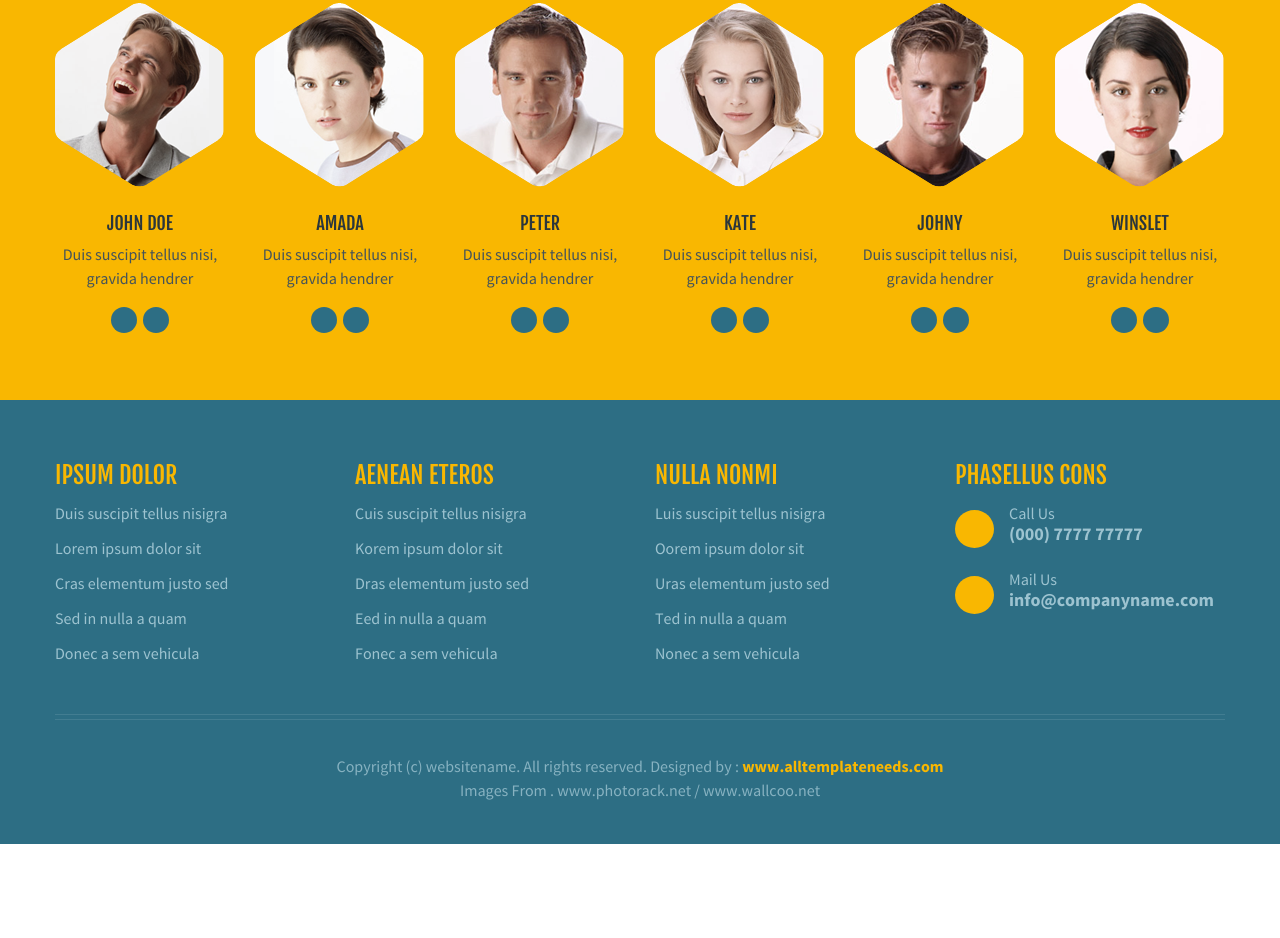
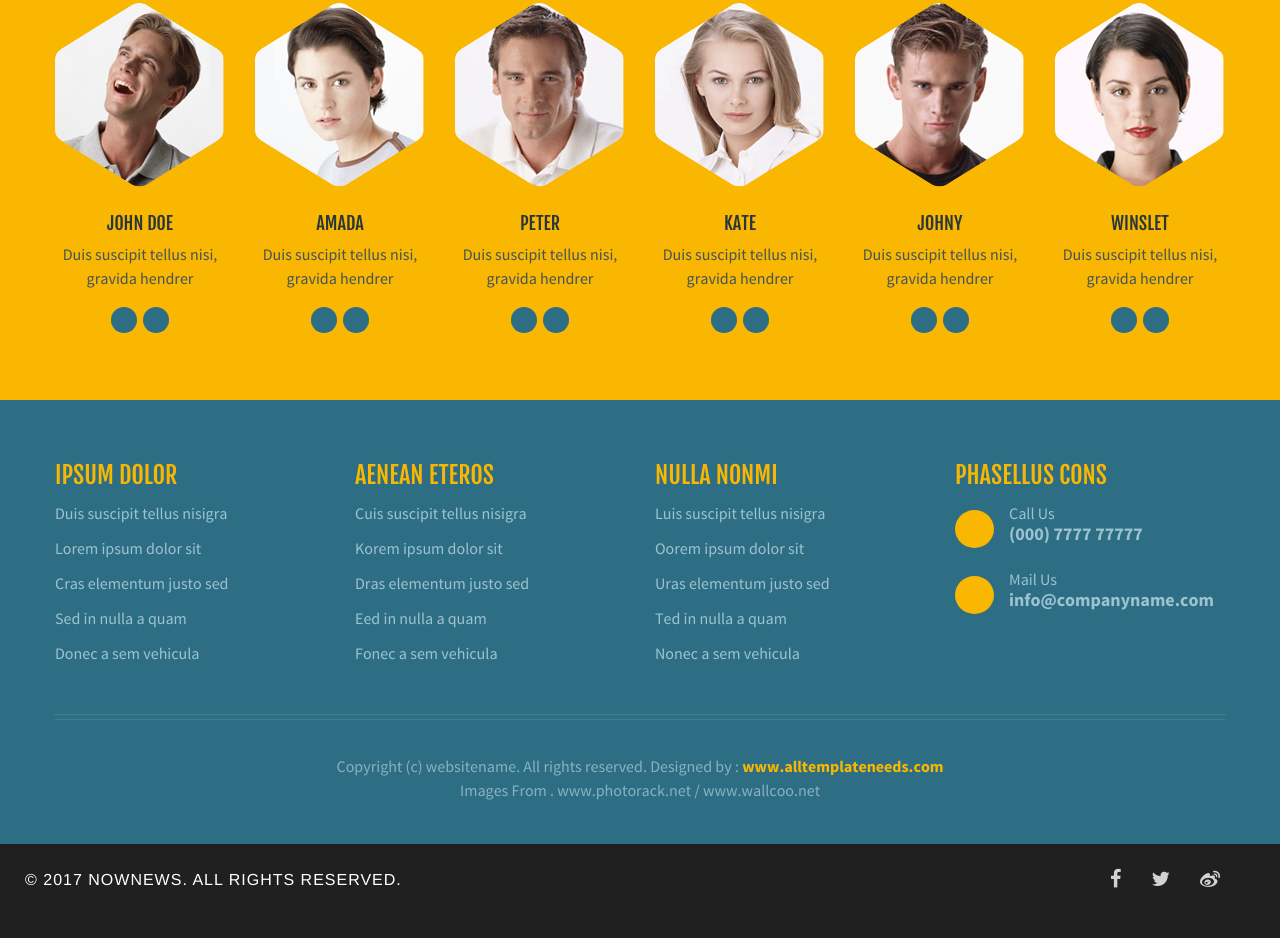
Before and after one commit to NOWnews/LiveMarketingEventPage, a website: page index.html in a window 1280 px wide. Shown: the part 2118-3056 px from the top of the page. Before the commit the page ends 2962 px from the top, so only its background shows below. Drawn offline with Linux system fonts and the light colour scheme.

Commit message:
footer finish

```diff
--- /dev/null
+++ b/css/wb.css
@@ -0,0 +1,38 @@
+footer{
+    padding:20px 0;
+    background:#202020;
+    overflow:hidden;
+}
+footer p{
+    color:#FFF;
+    margin:0;
+    font-size:16px;
+    font-weight:300;
+    letter-spacing:1px;
+    margin-top:3px;
+    text-transform:uppercase;
+}
+.footer-social{
+    position:relative;
+    padding:0;
+    font-size:0;
+    list-style:none;
+    text-align:right;
+    margin:-5px;
+}
+.footer-social > li{
+    display:inline-block;
+    *display:inline;
+    *zoom:1;
+}
+.footer-social a{
+    display:block;
+    font-size:20px;
+    padding:5px;
+    color:#FFF;
+    color:rgba(255,255,255,.8);
+    margin-left:20px;
+}
+.footer-social a:hover{
+    color:#FFF;
+}
--- a/index.html
+++ b/index.html
@@ -13,9 +13,9 @@
         <link rel="stylesheet" href="css/bootstrap.css">
         <link rel="stylesheet" href="css/bootstrap-responsive.css">
         <link rel="stylesheet" href="css/custom-styles.css">
-        <link rel="stylesheet" href="https://cdnjs.cloudflare.com/ajax/libs/font-awesome/3.2.1/css/font-awesome.min.css">
+        <link rel="stylesheet" href="https://maxcdn.bootstrapcdn.com/font-awesome/4.7.0/css/font-awesome.min.css">
         <link rel="stylesheet" href="css/component.css">
-        <link rel="stylesheet" href="https://cdnjs.cloudflare.com/ajax/libs/font-awesome/3.2.1/css/font-awesome-ie7.min.css">
+        <link rel="stylesheet" href="css/wb.css">
 
         <script src="js/modernizr-2.6.2-respond-1.1.0.min.js"></script>
     </head>
@@ -310,6 +310,35 @@
             </div>
         </div>
 
+        <footer>
+            <div class="container">
+                <div class="row">
+                    <div class="col-sm-12">
+                        <p class="wow fadeInLeft pull-left">
+                            &copy; 2017 NOWnews. All Rights Reserved.
+                        </p>
+                        <ul class="footer-social wow fadeInRight">
+                            <li>
+                                <a href="https://www.facebook.com/nownews/">
+                                    <i class="fa fa-facebook"></i>
+                                </a>
+                            </li>
+                            <li>
+                                <a href="https://twitter.com/NOWnews_TW">
+                                    <i class="fa fa-twitter"></i>
+                                </a>
+                            </li>
+                            <li>
+                                <a href="http://weibo.com/nownews">
+                                    <i class="fa fa-weibo"></i>
+                                </a>
+                            </li>
+                        </ul>
+                    </div>
+                </div>
+            </div>
+        </footer>
+
         <script src="js/jquery-1.9.1.js"></script>
         <script src="js/bootstrap.js"></script>
         <script src="js/masonry.pkgd.min.js"></script>
```
